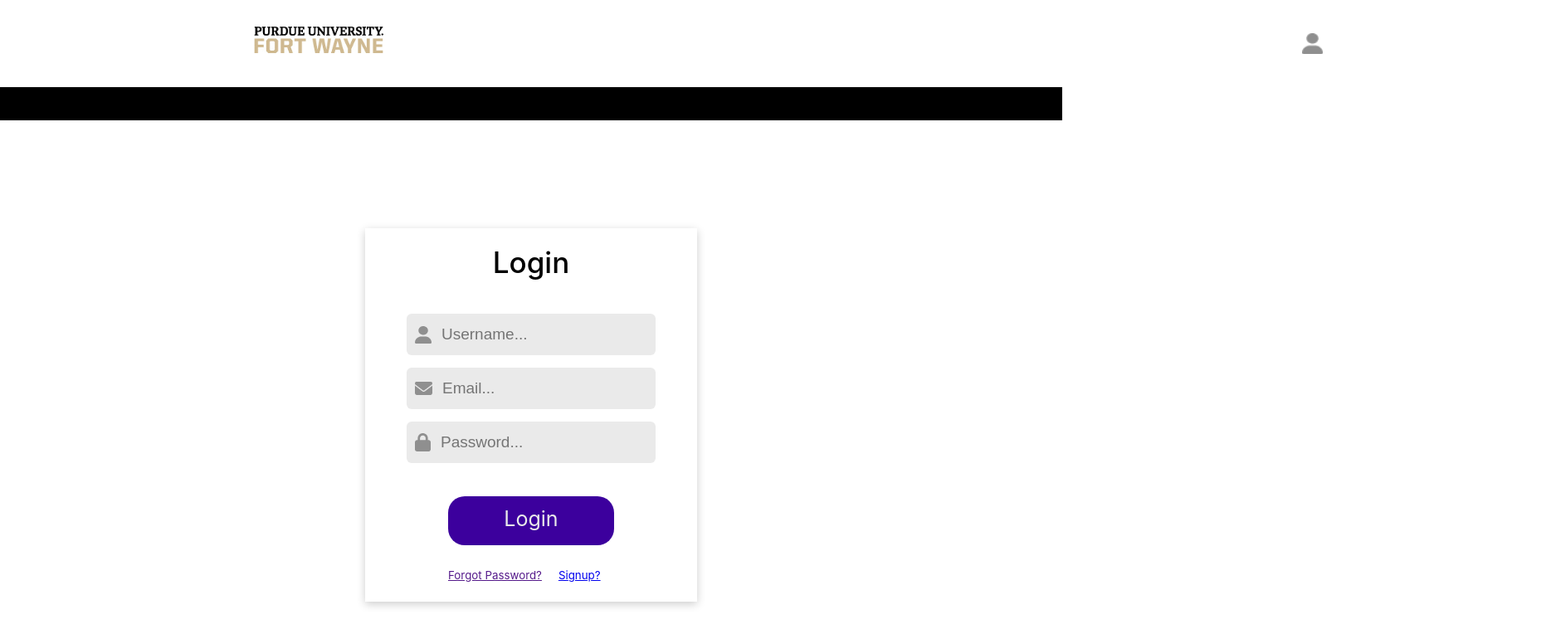
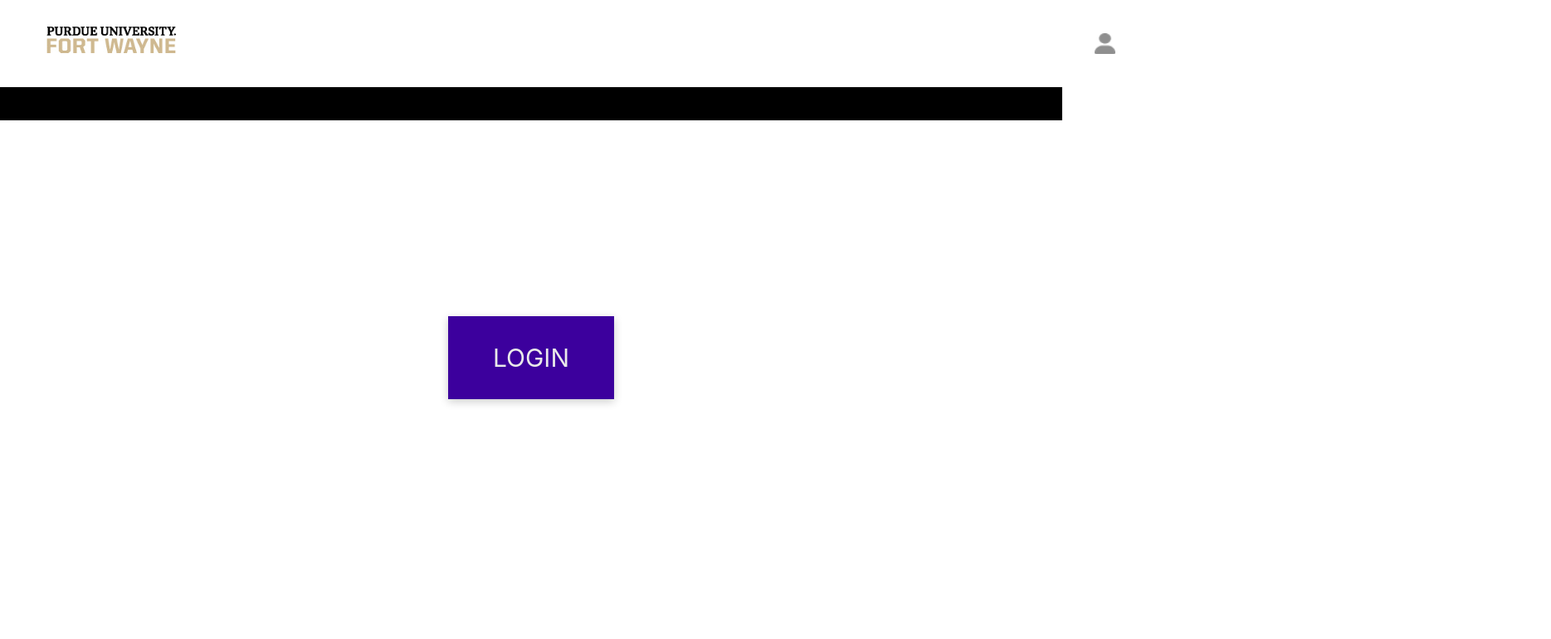
Before and after one commit to tarunJeevan/web-dev-survey-app, a React (Create React App) app in the folder FrontEnd/: page /login in a window 1280 px wide. Shown: the top 770 px of the page at 83% size, 1869 px wide, since content can reach past the window. Built offline with nearby package versions, Linux system fonts and the light colour scheme.

Commit message:
UI color changes, logout funcationality

```diff
--- a/FrontEnd/package.json
+++ b/FrontEnd/package.json
@@ -6,7 +6,7 @@
     "@testing-library/jest-dom": "^5.17.0",
     "@testing-library/react": "^13.4.0",
     "@testing-library/user-event": "^13.5.0",
-    "firebase": "^10.5.0",
+    "firebase": "^10.6.0",
     "react": "^18.2.0",
     "react-dom": "^18.2.0",
     "react-router-dom": "^6.17.0",
--- a/FrontEnd/src/Components/Dashboard/Dashboard.css
+++ b/FrontEnd/src/Components/Dashboard/Dashboard.css
@@ -7,7 +7,7 @@
     flex-direction: row;
     gap: 1rem;
     align-items: center;
-    background-color: #aaaaaa;
+    background-color: #fff;
     position: -webkit-sticky; /* For Safari */
     position: sticky;
     top: 0;
@@ -16,7 +16,7 @@
 }
 
 .dashboard-header h1 {
-    text-shadow: 2px 2px 4px #c1c1c1;
+    text-shadow: 2px 2px 4px #fff;
 }
 
 .add-btn {
@@ -33,8 +33,8 @@
 .add-btn:hover::after {
     position: absolute;
     content: attr(data-descr);
-    background-color: #434343;
-    color: white;
+    background-color: #f0ecec;
+    color: black;
     left: 13rem;
     top: 4.25rem;
     min-width: max-content;
--- a/FrontEnd/src/Components/Header/Header.css
+++ b/FrontEnd/src/Components/Header/Header.css
@@ -2,6 +2,7 @@
     display: flex;
     flex-direction: column;
     gap: 0px;
+    background-color: #fff;
     margin-top: 10px;
 }
 
@@ -11,30 +12,37 @@
     width: 200px;
     height: 50px;
     margin-top: 15px;
-    margin-left: 300px;
+    margin-left: 50px;
     margin-bottom: 30px;
     gap: 1100px;
 }
 
-
-
 .profile_container{
     display: flex;
     flex-direction: row;
+    width: 700px;
+    height: 10px;
+
 }
 
 .name_profile{
-    width: 200px;
-    height: 5px;
-    margin-left: 20px;
+    width: 500px;
+    height: 30px;
+    margin-right: 40px;
+    z-index: 1;
+    position: absolute;
+    margin-left: 50px;
+    cursor: pointer;
 }
 
 .two
 {
     margin-top: 15px;
+    width: 25px;
+    height: 25px;
 }
 
-img:hover
+.two:hover
 {
     cursor: pointer;
 }
@@ -56,3 +64,45 @@ img:hover
     display: flex;
     border-bottom: 40px solid black;
 }
+
+.logout_container{
+    display: flex;
+    flex-direction: column;
+    width: 175px;
+    height: 200px;
+    margin-top: 50px;
+    background-color: #fff;
+    border-radius: 5px;
+    gap: 10px;
+    justify-content: center;
+    align-content: center;
+    box-shadow: 0 3px 10px rgb(0 0 0 / 0.2);
+    position: relative;
+    z-index: 1;
+}
+
+.logout_container:hover{
+    cursor: pointer;
+}
+
+.logout{
+    padding-left: 50px;
+    height:60px;
+    color: #3c009d;
+}
+
+.profile{
+    padding-left: 50px;
+    color: #3c009d;
+    height:60px;
+}
+
+.logout:hover{
+    color: #fff;
+    background-color: #3c009d;
+}
+
+.profile:hover{
+    color: #fff;
+    background-color: #3c009d;
+}
--- a/FrontEnd/src/Components/Header/Header.jsx
+++ b/FrontEnd/src/Components/Header/Header.jsx
@@ -1,25 +1,44 @@
-import React, {useState, useEffect} from 'react'
+import React, { useState, useEffect } from 'react'
+import { Logout } from '../Logout/Logout';
 import { useNavigate } from "react-router-dom";
 import "../Header/Header.css"
 
 export const Header = () => {
 
-  const win = window.sessionStorage;
-  const name = win.getItem('name')
+  const name = localStorage.getItem('username')
+  const [isMenuOpen, setMenuOpen] = useState(false);
+
+  const toggleMenu = () => {
+    setMenuOpen(!isMenuOpen);
+  };
+
+  const closeMenu = () => {
+    setMenuOpen(false);
+  };
 
   return (
     <header className="Header_container">
       <div className='header_img'>
         <div className='one'>
-            <img src="pfw_logo.png" alt="" />
+          <a href='/dashboard'><img src="pfw_logo.png" alt="" /></a>
         </div>
         <div className='profile_container'>
           <div className='two'>
-            <a href='/profile'><img className='person_header' src="person.png" alt='' /></a>
+            <div onClick={toggleMenu}><img className='person_header' src="person.png" alt='' /></div>
           </div>
               <div className='name_profile'>
-            <p>{name}</p>
+                <p onClick={toggleMenu}>{name}</p>
               </div>
+            {isMenuOpen && (
+              <div className="logout_container" onBlur={closeMenu} tabIndex="0">
+                <div className='logout'>
+                  <h3>Logout</h3>
+                </div>
+                <div className='profile'>
+                  <h3>Profile</h3>
+                </div>
+              </div>
+            )}
         </div>
       </div>
       <div className='border'>
--- a/FrontEnd/src/Components/Login/Login.css
+++ b/FrontEnd/src/Components/Login/Login.css
@@ -4,10 +4,10 @@
     margin: auto;
     background: #fff;
     padding-bottom:70px;
-    margin-top: 130px;
-    height: 450px;
-    width: 400px;
-    box-shadow: 0 3px 10px rgb(0 0 0 / 0.2);
+    margin-top: 180px;
+    height: 150px;
+    width: 300px;
+
 }
 
 .header
@@ -34,74 +34,24 @@
     border-radius: 9px;
 }
 
-.inputs
-{
-    display: flex;
-    flex-direction: column;
-    margin-top: 55px;
-    gap: 15px;
-}
-
-.input
-{
-    display: flex;
-    flex-direction: row;
-    align-items: center;
-    margin: auto;
-    width: 300px;
-    height: 50px;
-    background: #eaeaea;
-    border-radius: 6px;
-
-}
-
-.input img{
-    margin: 0px 10px;
-}
-
-.input input{
-    height: 50px;
-    width: 400px;
-    background: transparent;
-    border: none;
-    outline: none;
-    color: #797979;
-    font-size: 19px;
-    overflow: hidden;
-}
-
 .submit-container
 {
     display: flex;
-    gap: 15px;
-    margin: 40px auto;
-    flex-direction: column;
+    gap: 0px;
+    margin: 20px auto;
 }
 
 .submit{
     display: flex;
     justify-content: center;
     align-items: center;
-    border-radius: 20px;
+    border-radius: 0px;
     background: #3c009d;
     width: 200px;
-    height: 59px;
+    height: 100px;
     font-weight: 400;
-    font-size: 25px;
+    font-size: 30px;
     color: #eaeaea;
     cursor: pointer;
+    box-shadow: 0 3px 10px rgb(0 0 0 / 0.2);
 }
-
-.forgot_n_singup{
-    display: flex;
-    flex-direction: row;
-    gap: 20px;
-}
-
-.singup-container{
-    font-size: smaller;
-}
-
-.forgot-container{
-    font-size: smaller;
-}
--- a/FrontEnd/src/Components/Login/Login.jsx
+++ b/FrontEnd/src/Components/Login/Login.jsx
@@ -11,25 +11,7 @@ export const Login = () => {
   const [email, setEmail] = useState("")
   const [password, setPassword] = useState("")
 
-  const win = window.sessionStorage;
   const navigate = useNavigate();
-
-  useEffect(() => {
-    if (win.getItem('name'))
-      setName(win.getItem('name'));
-
-    if (win.getItem('email'))
-      setEmail(win.getItem('email'));
-
-    if (win.getItem('password'))
-      setPassword(win.getItem('password'));
-  }, [])
-
-  useEffect(() => {
-    win.setItem('name', name)
-    win.setItem('email', email)
-    win.setItem('password', password)
-  }, [name, email, password])
 
   const Submit = (e) => {
     e.preventDefault();
@@ -72,35 +54,11 @@ export const Login = () => {
   return (
     <div className='container'>
       <div className='header'>
-        <div className='text'>Login</div>
         <div className='underline'></div>
       </div>
-
-      <div className='inputs'>
-        <div className='input'>
-          <img src={"/person.png"} alt=""></img>
-          <input type='name' placeholder='Username...' className="form-control" onChange={(event) => setName(event.target.value)} required></input>
+      <div className='submit-container'>
+        <div className='submit' onClick={microsoftAuth}>LOGIN</div>
         </div>
-        <div className='input'>
-          <img src={"/email.png"} alt=""></img>
-          <input type='email' placeholder='Email...' className="form-control" onChange={(event) => setEmail(event.target.value)} required></input>
-        </div>
-        <div className='input'>
-          <img src={"/password.png"} alt=""></img>
-          <input type='password' placeholder='Password...' className="form-control" onChange={(event) => setPassword(event.target.value)} required></input>
-        </div>
-      </div>
-      <div className='submit-container'>
-        <div className='submit' onClick={microsoftAuth}>Login</div>
-        <div className="forgot_n_singup" >
-          <div className='forgot-container'>
-            <a href=''><p>Forgot Password?</p></a>
-          </div>
-          <div className='singup-container'>
-            <a href='/signup'><p>Signup?</p></a>
-          </div>
-        </div>
-      </div>
     </div>
   )
 }
--- /dev/null
+++ b/FrontEnd/src/Components/Logout/Logout.jsx
@@ -0,0 +1,21 @@
+import React, { useState, useEffect } from 'react'
+import { useNavigate } from "react-router-dom";
+import "../Logout/Logout.css";
+import { signInWithPopup, OAuthProvider } from 'firebase/auth';
+import { auth } from '../../Utils/firebase';
+
+export const Logout = () => {
+
+    return (
+        <div className="logout_container">
+            <div className="Logout internal">
+                <div className='logout'>
+                    <h3>Logout</h3>
+                </div>
+                <div className='profile'>
+                    <h3>Profile</h3>
+                </div>
+            </div>
+        </div>
+      )
+}
--- a/FrontEnd/src/Components/SurveyBuilder/SurveyBuilder.css
+++ b/FrontEnd/src/Components/SurveyBuilder/SurveyBuilder.css
@@ -17,7 +17,7 @@ h2 {
     gap: 5rem;
     height: 100vh;
     width: 100vw;
-    background-color: lightgray;
+    background-color: #fff;
 }
 
 #question-container {
@@ -50,7 +50,9 @@ h2 {
 
 .question-card {
     width: 90%;
-    background-color: aliceblue;
+    background-color: #fff;
+    border: 1px solid black;
+    border-color: black;
     border-radius: .25rem;
     padding: 0 .5rem;
 }
--- a/FrontEnd/src/index.css
+++ b/FrontEnd/src/index.css
@@ -6,6 +6,7 @@ body {
   -webkit-font-smoothing: antialiased;
   -moz-osx-font-smoothing: grayscale;
   height: 100%;
+  overflow: hidden
 }
 
 code {
--- a/FrontEnd/src/index.js
+++ b/FrontEnd/src/index.js
@@ -6,7 +6,6 @@ import App from './App';
 import { Header } from './Components/Header/Header';
 import reportWebVitals from './reportWebVitals';
 import { Login } from './Components/Login/Login';
-import { Signup } from './Components/Signup/Signup';
 import { Profile } from './Components/Profile/Profile';
 import { Dashboard } from './Components/Dashboard/Dashboard'
 import {SurveyBuilder} from './Components/SurveyBuilder/SurveyBuilder'
@@ -19,7 +18,6 @@ root.render(
       <Routes>
         <Route index element={<Login />} />
         <Route path="/login" element={<Login />} />
-        <Route path="/signup" element={<Signup />} />
         <Route path="/profile" element={<Profile />} />
         <Route path="/dashboard" element={<Dashboard />} />
         <Route path="/creator" element={<SurveyBuilder />} />
```
Also changed, not shown: FrontEnd/src/Components/Logout/Logout.css (added), 1 other file (tests, documents, lock files or other folders). Lines whose indentation alone changed are shown as unchanged.
